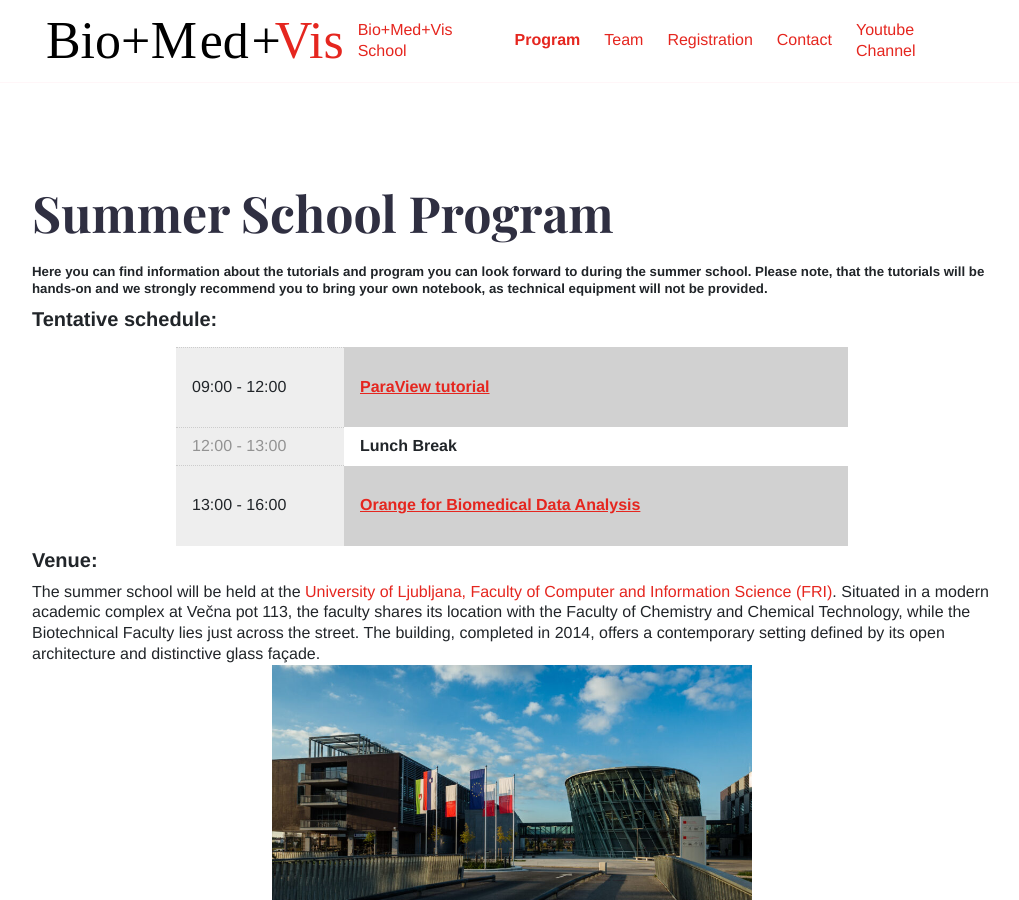
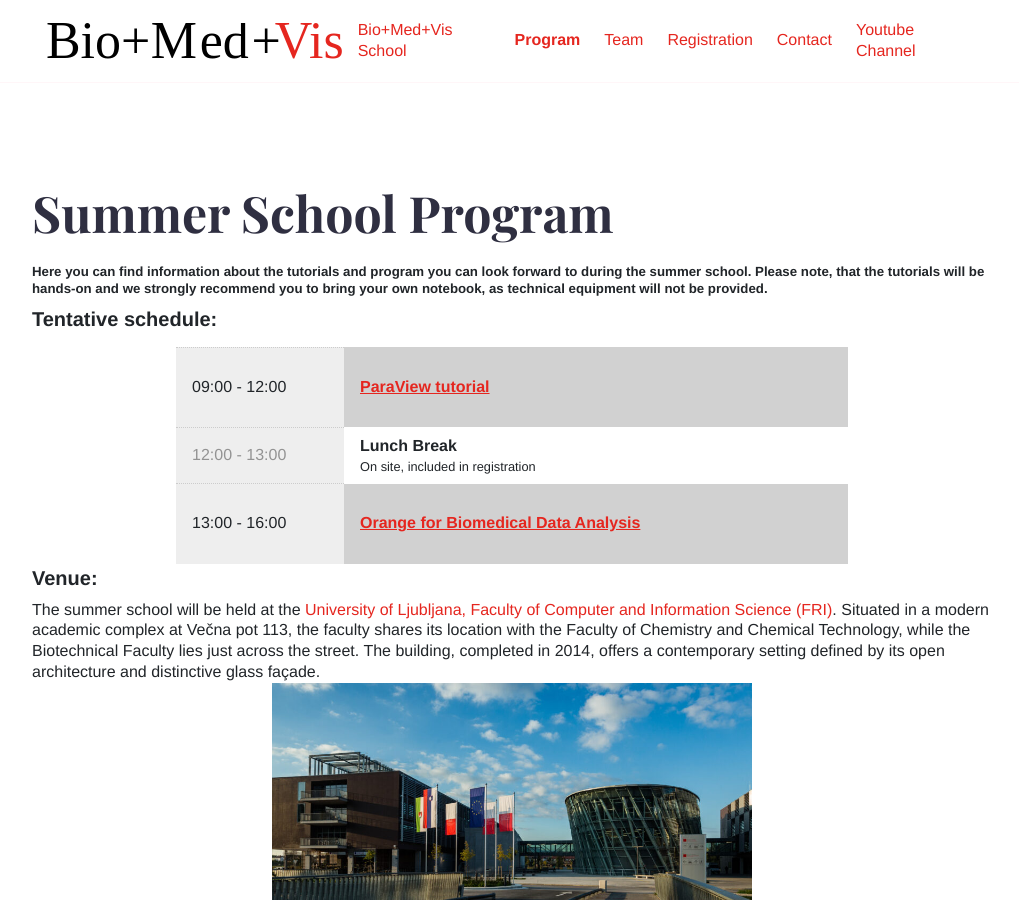
Before and after one commit to biomedvis/2026, a Jekyll site: the page built from _announcements/program.md, in a window 1280 px wide and 900 px high. Shown: the whole window, without its empty margins (128-1147 px from the left). Built offline with Jekyll 4.4.1, drawn with Linux system fonts in a browser that asks for light colours.

Commit message:
Update lunch break details in program layout
Added additional information about lunch break being on site and included in registration.

```diff
--- a/_layouts/program.html
+++ b/_layouts/program.html
@@ -263,7 +263,7 @@ body {
 
 					<tr>
 						<th class="break">12:00 - 13:00</th>
-						<td colspan="4" class="stage-mercury">Lunch Break </td>
+						<td colspan="4" class="stage-mercury">Lunch Break <span>On site, included in registration</span></td>
 					</tr>
 					<tr>
 						<th>13:00 - 16:00</th>
```
